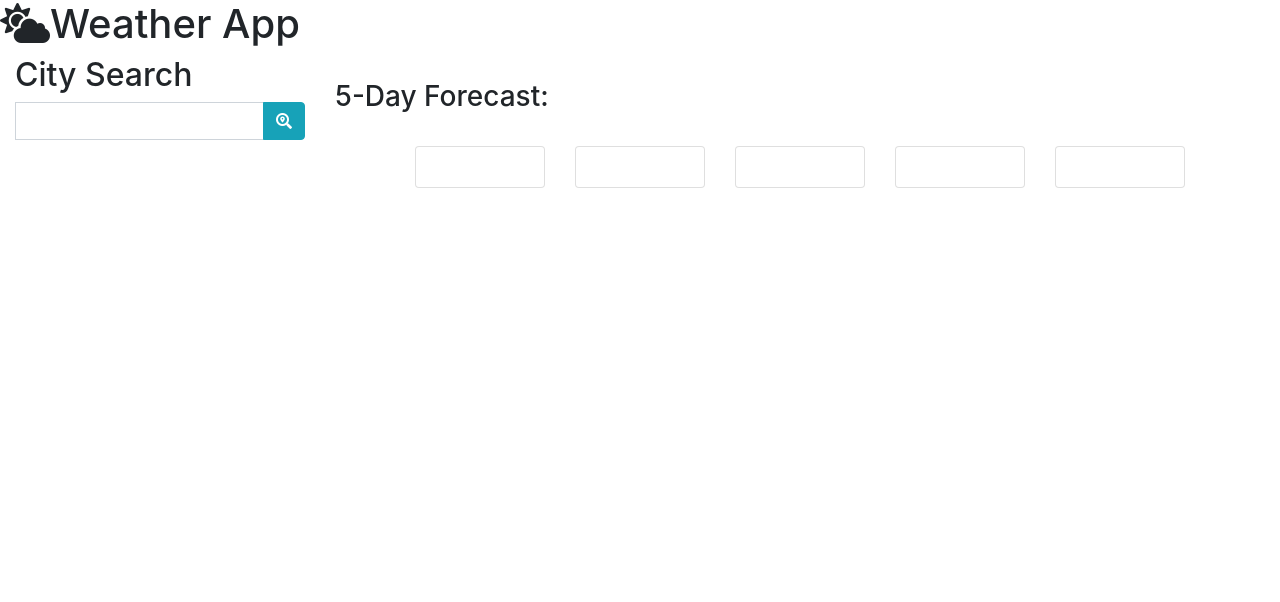
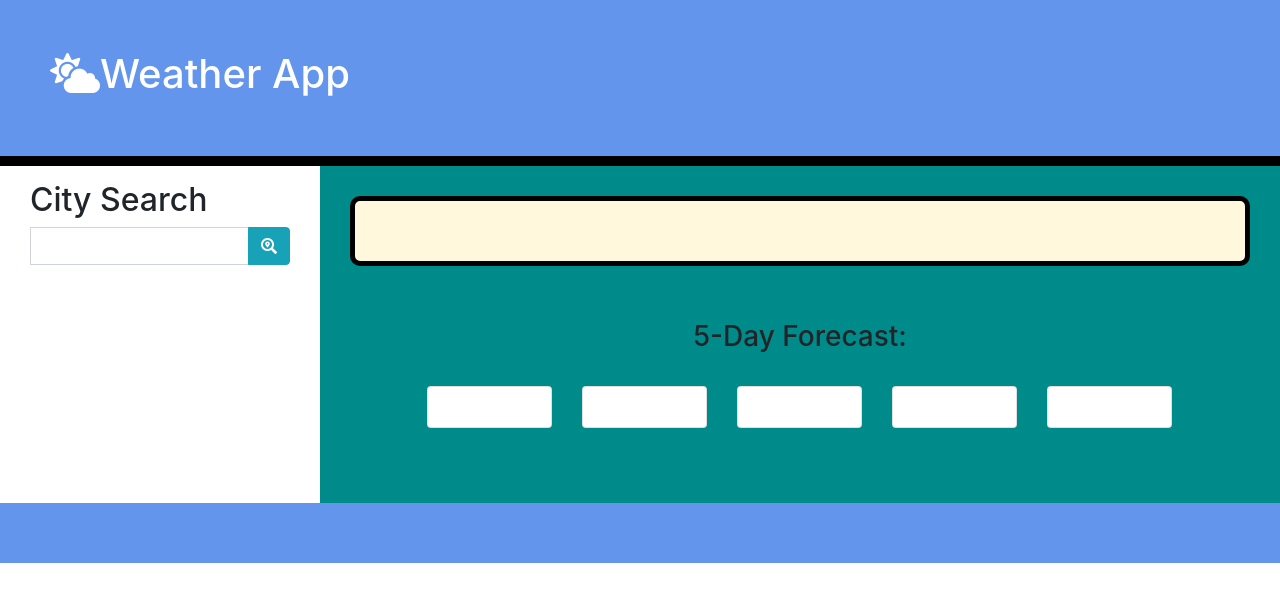
Before and after one commit to sstevens22/WeatherApp, a plain HTML site: page index.html in a window 1280 px wide. Drawn offline with nearby package versions, Linux system fonts and the light colour scheme.

Commit message:
idk whats happening anymore

```diff
--- a/assets/css/style.css
+++ b/assets/css/style.css
@@ -0,0 +1,76 @@
+body {
+    margin: 0;
+    padding: 0;
+    font-family: Arial, Helvetica, sans-serif;
+    box-sizing: border-box;
+}
+
+.title-top {
+    padding: 50px;
+    border-bottom: 10px solid black;
+    color: white;
+    background-color: cornflowerblue;
+}
+
+#search-box {
+    padding: 15px 30px;
+}
+
+.list-group {
+    padding: 15px;
+}
+
+#weather-box {
+    padding: 30px;
+    background-color: darkcyan;
+}
+
+#city-container {
+    border: 5px solid black;
+    border-radius: 10px;
+    padding: 30px;
+    background-color: cornsilk;
+    text-align: center;
+    margin: 0 auto;
+}
+
+.temp {
+    font-size: 32px;
+    font-weight: bold;
+    font-family: Arial, Helvetica, sans-serif;
+}
+
+#forcast-box {
+    padding: 30px 0;
+    text-align: center;
+}
+
+.card {
+    border: 5px solid black;
+    border-radius: 15px;
+    margin-bottom: 15px;
+}
+
+.uvFavorable {
+    border: 5px solid black;
+    border-radius: 15px;
+    background-color: rgb(193, 137, 245);
+    width: fit-content;
+    padding-left: 5px;
+    padding-right: 5px;
+    margin: 0 auto;
+}
+.uvSevere {
+    border: 5px solid black;
+    border-radius: 15px;
+    background-color: blueviolet;
+    width: fit-content;
+    padding-left: 5px;
+    padding-right: 5px;
+    margin: 0 auto;
+}
+
+footer {
+    padding: 30px 0;
+    background-color: cornflowerblue;
+}
--- a/index.html
+++ b/index.html
@@ -11,7 +11,7 @@
     <title>Weather App</title>
 </head>
 <body>
-    <header class="titleTop">
+    <header class="title-top">
         <h1><i class="fas fa-cloud-sun"></i>Weather App</h1>
     </header>
 
```
